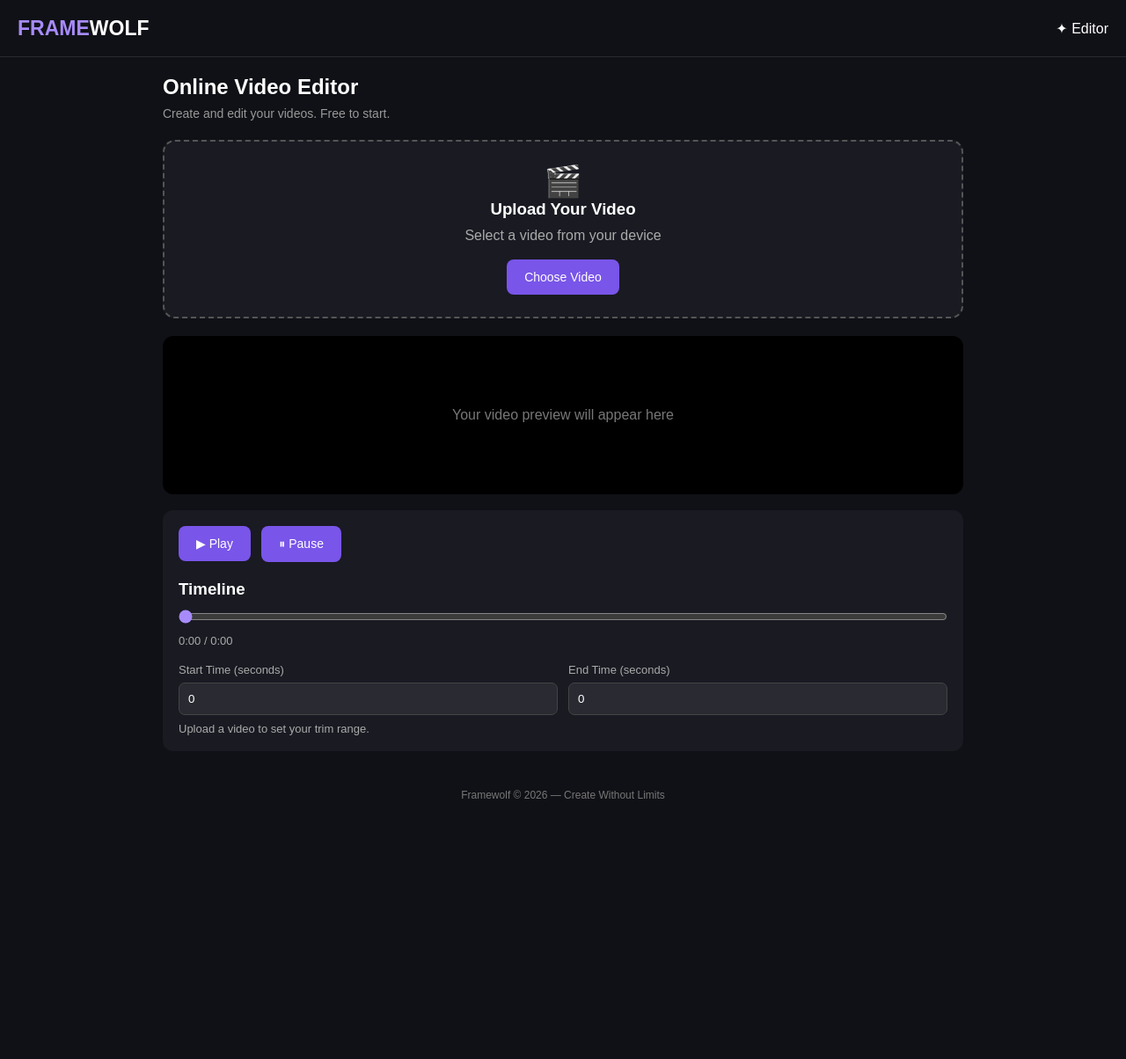
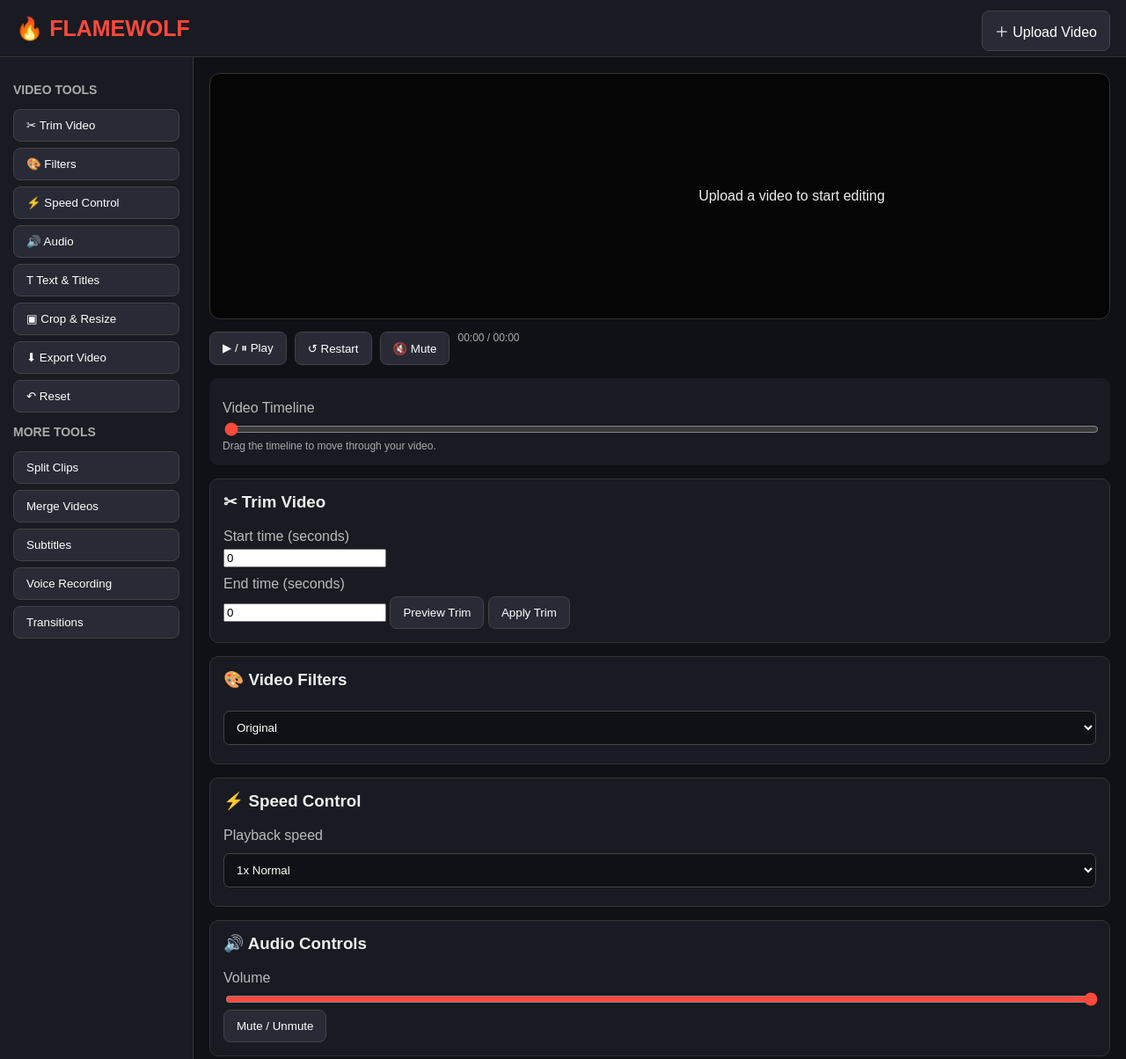
Before and after one commit to mtsujun5-boop/username.github.io-vidoora, a plain HTML site: page index.html in a window 1280 px wide. Shown: the top 1204 px of the page at 88% size. Before the commit the page ends 956 px from the top, so only its background shows below. Drawn offline with Linux system fonts and the light colour scheme.

Commit message:
Refactor index.html for Flamewolf Video Editor
Updated title and improved styling for the video editor interface. Added new features for video tools and controls.

```diff
--- a/index.html
+++ b/index.html
@@ -1,375 +1,299 @@
-
 <!DOCTYPE html>
 <html lang="en">
 <head>
 <meta charset="UTF-8">
 <meta name="viewport" content="width=device-width, initial-scale=1.0">
-<title>Framewolf - Video Editor</title>
-
+<title>Flamewolf Video Editor</title>
 <style>
-* {
-  box-sizing: border-box;
-  margin: 0;
-  padding: 0;
-}
-
-body {
-  background: #101116;
-  color: white;
-  font-family: Arial, sans-serif;
-}
-
-header {
-  height: 65px;
-  padding: 15px 20px;
-  display: flex;
-  justify-content: space-between;
-  align-items: center;
-  border-bottom: 1px solid #292a32;
-}
-
-.logo {
-  font-size: 23px;
-  font-weight: bold;
-  color: #a78bfa;
-}
-
-.logo span {
-  color: white;
-}
-
-main {
-  max-width: 950px;
-  margin: auto;
-  padding: 20px;
-}
-
-h2 {
-  margin-bottom: 8px;
-}
-
-.subtitle {
-  color: #999;
-  margin-bottom: 22px;
-  font-size: 14px;
-}
-
-.upload {
-  border: 2px dashed #555;
-  border-radius: 14px;
-  padding: 25px 15px;
-  text-align: center;
-  background: #191a22;
-  margin-bottom: 20px;
-}
-
-.upload p {
-  color: #aaa;
-  margin: 10px 0;
-}
-
-button, .upload-label {
-  background: #7955e9;
-  color: white;
-  padding: 12px 20px;
-  border: none;
-  border-radius: 8px;
-  cursor: pointer;
-  font-size: 14px;
-}
-
-.upload-label {
-  display: inline-block;
-  margin-top: 8px;
-}
-
-input[type="file"] {
-  display: none;
-}
-
-.preview {
-  background: black;
-  border-radius: 12px;
-  overflow: hidden;
-  margin-bottom: 18px;
-  min-height: 180px;
-  display: flex;
-  align-items: center;
-  justify-content: center;
-}
-
-video {
-  width: 100%;
-  max-height: 430px;
-  display: none;
-}
-
-.placeholder {
-  color: #777;
-  padding: 60px 10px;
-  text-align: center;
-}
-
-.controls {
-  background: #191a22;
-  padding: 18px;
-  border-radius: 12px;
-  margin-bottom: 18px;
-}
-
-.controls button {
-  margin-right: 8px;
-}
-
-.timeline {
-  margin-top: 20px;
-}
-
-.timeline input {
-  width: 100%;
-  accent-color: #a78bfa;
-  margin-top: 12px;
-}
-
-.trim {
-  display: flex;
-  gap: 12px;
-  margin-top: 18px;
-}
-
-.trim div {
-  flex: 1;
-}
-
-.trim label {
-  display: block;
-  color: #aaa;
-  font-size: 13px;
-  margin-bottom: 7px;
-}
-
-.trim input {
-  width: 100%;
-  padding: 10px;
-  background: #292a32;
-  color: white;
-  border: 1px solid #444;
-  border-radius: 7px;
-}
-
-.time {
-  color: #aaa;
-  font-size: 13px;
-  margin-top: 8px;
-}
-
-footer {
-  text-align: center;
-  color: #777;
-  padding: 25px;
-  font-size: 12px;
-}
-
-@media(max-width: 500px) {
-  main {
-    padding: 14px;
-  }
-  .trim {
-    flex-direction: column;
-  }
+*{box-sizing:border-box}
+body{margin:0;background:#101116;color:#eee;font-family:Arial,sans-serif}
+header{height:65px;background:#191a22;border-bottom:1px solid #333;display:flex;align-items:center;justify-content:space-between;padding:0 18px}
+.logo{font-size:25px;font-weight:bold;color:#ff493b}
+button,.upload{background:#282a35;color:white;border:1px solid #444;padding:10px 14px;border-radius:8px;cursor:pointer}
+button:hover,.upload:hover{background:#414451}
+main{display:grid;grid-template-columns:220px 1fr;min-height:calc(100vh - 65px)}
+aside{background:#191a22;padding:15px;border-right:1px solid #333}
+aside h3{font-size:14px;color:#aaa}
+.tool{display:block;width:100%;text-align:left;margin:7px 0}
+.workspace{padding:18px;min-width:0}
+.preview{background:#050505;border:1px solid #333;border-radius:12px;min-height:280px;display:flex;align-items:center;justify-content:center;position:relative;overflow:hidden}
+video{max-width:100%;max-height:55vh}
+#overlay{position:absolute;color:white;font-size:25px;font-weight:bold;text-shadow:2px 2px 5px black;pointer-events:none}
+.controls{display:flex;flex-wrap:wrap;gap:9px;margin:14px 0}
+.panel{background:#191a22;border:1px solid #333;border-radius:10px;padding:15px;margin-top:15px}
+.panel h3{margin-top:0}
+input[type=range]{width:100%;accent-color:#ff493b}
+input[type=text],select{background:#101116;color:white;border:1px solid #444;border-radius:7px;padding:10px;width:100%;margin:6px 0}
+label{display:block;color:#bbb;margin:10px 0 5px}
+.timeline{background:#191a22;padding:15px;border-radius:10px;margin-top:15px}
+.small{font-size:12px;color:#aaa}
+#status{color:#ffb35c;font-size:13px}
+@media(max-width:650px){
+main{grid-template-columns:1fr}
+aside{display:grid;grid-template-columns:repeat(2,1fr);gap:5px}
+aside h3{grid-column:1/-1}
+.tool{margin:2px 0;font-size:12px;padding:9px}
+.workspace{padding:10px}
+.preview{min-height:220px}
 }
 </style>
 </head>
-
 <body>
-
 <header>
-  <div class="logo">FRAME<span>WOLF</span></div>
-  <div>✦ Editor</div>
+  <div class="logo">🔥 FLAMEWOLF</div>
+  <label class="upload">＋ Upload Video
+    <input id="file" type="file" accept="video/*" hidden>
+  </label>
 </header>
 
 <main>
+<aside>
+<h3>VIDEO TOOLS</h3>
+<button class="tool" onclick="showPanel('trim')">✂ Trim Video</button>
+<button class="tool" onclick="showPanel('filters')">🎨 Filters</button>
+<button class="tool" onclick="showPanel('speed')">⚡ Speed Control</button>
+<button class="tool" onclick="showPanel('audio')">🔊 Audio</button>
+<button class="tool" onclick="showPanel('text')">T Text & Titles</button>
+<button class="tool" onclick="showPanel('crop')">▣ Crop & Resize</button>
+<button class="tool" onclick="showPanel('export')">⬇ Export Video</button>
+<button class="tool" onclick="resetAll()">↶ Reset</button>
+<h3>MORE TOOLS</h3>
+<button class="tool" onclick="comingSoon('Split')">Split Clips</button>
+<button class="tool" onclick="comingSoon('Merge')">Merge Videos</button>
+<button class="tool" onclick="comingSoon('Subtitles')">Subtitles</button>
+<button class="tool" onclick="comingSoon('Voice Recording')">Voice Recording</button>
+<button class="tool" onclick="comingSoon('Transitions')">Transitions</button>
+</aside>
 
-<h2>Online Video Editor</h2>
-<p class="subtitle">
-Create and edit your videos. Free to start.
-</p>
-
-<div class="upload">
-  <div style="font-size:35px">🎬</div>
-  <h3>Upload Your Video</h3>
-  <p>Select a video from your device</p>
-
-  <label class="upload-label" for="file">
-    Choose Video
-  </label>
-
-  <input type="file" id="file" accept="video/*">
-</div>
-
-<div class="preview">
-  <div class="placeholder" id="placeholder">
-    Your video preview will appear here
-  </div>
-  <video id="video" controls playsinline></video>
+<section class="workspace">
+<div class="preview" id="preview">
+  <video id="video" playsinline></video>
+  <div id="overlay"></div>
+  <div id="placeholder">Upload a video to start editing</div>
 </div>
 
 <div class="controls">
-
-  <button id="play">▶ Play</button>
-  <button id="pause">⏸ Pause</button>
+<button onclick="togglePlay()">▶ / ⏸ Play</button>
+<button onclick="video.currentTime=0">↺ Restart</button>
+<button onclick="video.muted=!video.muted">🔇 Mute</button>
+<span id="time" class="small">00:00 / 00:00</span>
+</div>
 
 <div class="timeline">
-
-    <h3>Timeline</h3>
-
-    <input
-      type="range"
-      id="seek"
-      min="0"
-      max="100"
-      value="0"
-    >
-
-    <div class="time">
-      <span id="current">0:00</span>
-      /
-      <span id="duration">0:00</span>
+<label>Video Timeline</label>
+<input id="seek" type="range" min="0" max="100" value="0">
+<div class="small">Drag the timeline to move through your video.</div>
 </div>
 
+<div class="panel" id="trim">
+<h3>✂ Trim Video</h3>
+<label>Start time (seconds)</label>
+<input id="start" type="number" min="0" value="0">
+<label>End time (seconds)</label>
+<input id="end" type="number" min="0" value="0">
+<button onclick="previewTrim()">Preview Trim</button>
+<button onclick="applyTrim()">Apply Trim</button>
 </div>
 
-  <div class="trim">
-
-    <div>
-      <label>Start Time (seconds)</label>
-      <input type="number" id="start" min="0" value="0">
+<div class="panel" id="filters">
+<h3>🎨 Video Filters</h3>
+<select id="filter" onchange="applyFilter()">
+<option value="none">Original</option>
+<option value="grayscale(1)">Black & White</option>
+<option value="sepia(1)">Vintage</option>
+<option value="contrast(1.4) saturate(1.3)">Cinematic</option>
+<option value="brightness(1.2) saturate(1.3)">Bright</option>
+<option value="saturate(1.8)">Vibrant</option>
+<option value="contrast(1.5)">High Contrast</option>
+<option value="sepia(.35) saturate(1.4)">Warm Tone</option>
+<option value="hue-rotate(180deg)">Cool Tone</option>
+<option value="blur(1px)">Soft Focus</option>
+</select>
 </div>
 
-    <div>
-      <label>End Time (seconds)</label>
-      <input type="number" id="end" min="0" value="0">
+<div class="panel" id="speed">
+<h3>⚡ Speed Control</h3>
+<label>Playback speed</label>
+<select id="speedValue" onchange="setSpeed()">
+<option value=".25">0.25x</option>
+<option value=".5">0.5x</option>
+<option value=".75">0.75x</option>
+<option value="1" selected>1x Normal</option>
+<option value="1.5">1.5x</option>
+<option value="2">2x</option>
+</select>
 </div>
 
+<div class="panel" id="audio">
+<h3>🔊 Audio Controls</h3>
+<label>Volume</label>
+<input id="volume" type="range" min="0" max="1" step=".05" value="1" oninput="video.volume=this.value">
+<button onclick="video.muted=!video.muted">Mute / Unmute</button>
 </div>
 
-  <p class="time" id="trimInfo">
-    Upload a video to set your trim range.
-  </p>
-
+<div class="panel" id="text">
+<h3>T Text & Titles</h3>
+<input id="titleText" type="text" placeholder="Write your video title">
+<button onclick="addText()">Add Text</button>
+<button onclick="removeText()">Remove Text</button>
 </div>
 
-<footer>
-  Framewolf © 2026 — Create Without Limits
-</footer>
+<div class="panel" id="crop">
+<h3>▣ Preview Size</h3>
+<select id="ratio" onchange="setRatio()">
+<option value="16 / 9">16:9 Landscape</option>
+<option value="9 / 16">9:16 Portrait</option>
+<option value="1 / 1">1:1 Square</option>
+<option value="4 / 3">4:3</option>
+</select>
+<p class="small">This changes the preview frame, not the exported video's actual dimensions.</p>
+</div>
 
+<div class="panel" id="export">
+<h3>⬇ Export Video</h3>
+<p class="small">Record the edited video in real time using your browser.</p>
+<button onclick="exportVideo()">Start Export</button>
+<p id="status">Upload a video first.</p>
+</div>
+</section>
 </main>
 
 <script>
-const file = document.getElementById("file");
-const video = document.getElementById("video");
-const placeholder = document.getElementById("placeholder");
+const video=document.getElementById('video');
+const file=document.getElementById('file');
+const seek=document.getElementById('seek');
+const timeLabel=document.getElementById('time');
+const placeholder=document.getElementById('placeholder');
+let videoURL=null;
+let trimTimer=null;
+let recorder=null;
+let chunks=[];
 
-const play = document.getElementById("play");
-const pause = document.getElementById("pause");
+file.addEventListener('change',()=>{
+ const f=file.files[0];
+ if(!f)return;
+ if(videoURL)URL.revokeObjectURL(videoURL);
+ videoURL=URL.createObjectURL(f);
+ video.src=videoURL;
+ video.load();
+ placeholder.style.display='none';
+ document.getElementById('status').textContent='Video ready.';
+});
 
-const seek = document.getElementById("seek");
-const current = document.getElementById("current");
-const duration = document.getElementById("duration");
+video.addEventListener('loadedmetadata',()=>{
+ document.getElementById('end').value=video.duration.toFixed(2);
+ updateTime();
+});
+video.addEventListener('timeupdate',()=>{
+ if(video.duration){
+ seek.value=(video.currentTime/video.duration)*100;
+ updateTime();
+ }
+ if(trimTimer!==null && video.currentTime>=trimTimer){
+ video.pause();
+ trimTimer=null;
+ }
+});
+seek.addEventListener('input',()=>{
+ if(video.duration)video.currentTime=(seek.value/100)*video.duration;
+});
 
-const start = document.getElementById("start");
-const end = document.getElementById("end");
-const trimInfo = document.getElementById("trimInfo");
-
-let videoURL = null;
-
-function formatTime(seconds) {
-  if (!Number.isFinite(seconds)) return "0:00";
-
-  const mins = Math.floor(seconds / 60);
-  const secs = Math.floor(seconds % 60);
-
-  return mins + ":" + String(secs).padStart(2, "0");
+function updateTime(){
+ timeLabel.textContent=format(video.currentTime)+' / '+format(video.duration||0);
+}
+function format(s){
+ if(!isFinite(s))return '00:00';
+ return String(Math.floor(s/60)).padStart(2,'0')+':'+String(Math.floor(s%60)).padStart(2,'0');
+}
+function togglePlay(){
+ if(!video.src)return alert('Please upload a video first.');
+ if(video.paused)video.play();else video.pause();
+}
+function showPanel(id){
+ document.getElementById(id).scrollIntoView({behavior:'smooth'});
+}
+function previewTrim(){
+ if(!video.src)return alert('Upload a video first.');
+ const s=Number(document.getElementById('start').value);
+ const e=Number(document.getElementById('end').value);
+ if(s<0||e<=s||e>video.duration)return alert('Enter valid start and end times.');
+ video.currentTime=s;
+ trimTimer=e;
+ video.play();
+}
+function applyTrim(){
+ previewTrim();
+}
+function applyFilter(){
+ video.style.filter=document.getElementById('filter').value;
+}
+function setSpeed(){
+ video.playbackRate=Number(document.getElementById('speedValue').value);
+}
+function addText(){
+ document.getElementById('overlay').textContent=document.getElementById('titleText').value;
+}
+function removeText(){
+ document.getElementById('overlay').textContent='';
+}
+function setRatio(){
+ document.getElementById('preview').style.aspectRatio=document.getElementById('ratio').value;
+}
+function resetAll(){
+ video.pause();
+ video.currentTime=0;
+ video.playbackRate=1;
+ video.volume=1;
+ video.muted=false;
+ video.style.filter='none';
+ document.getElementById('filter').value='none';
+ document.getElementById('speedValue').value='1';
+ document.getElementById('volume').value='1';
+ removeText();
+ trimTimer=null;
+}
+function comingSoon(name){
+ alert(name+' tool is planned for a future update.');
 }
 
-file.addEventListener("change", () => {
-  const selected = file.files[0];
-
-  if (!selected) return;
-
-  if (videoURL) {
-    URL.revokeObjectURL(videoURL);
+async function exportVideo(){
+ if(!video.src)return alert('Upload a video first.');
+ if(!video.captureStream && !video.mozCaptureStream){
+ return alert('Your browser does not support video recording export.');
  }
-
-  videoURL = URL.createObjectURL(selected);
-
-  video.src = videoURL;
-  video.style.display = "block";
-  placeholder.style.display = "none";
-
-  video.load();
+ const stream=(video.captureStream||video.mozCaptureStream).call(video);
+ const types=['video/webm;codecs=vp9','video/webm;codecs=vp8','video/webm'];
+ const mime=types.find(t=>MediaRecorder.isTypeSupported(t));
+ if(!mime)return alert('Recording format is not supported in this browser.');
+ chunks=[];
+ try{
+ recorder=new MediaRecorder(stream,{mimeType:mime});
+ recorder.ondataavailable=e=>{if(e.data.size)chunks.push(e.data)};
+ recorder.onstop=()=>{
+  const blob=new Blob(chunks,{type:mime});
+  const url=URL.createObjectURL(blob);
+  const a=document.createElement('a');
+  a.href=url;
+  a.download='flamewolf-video.webm';
+  a.click();
+  setTimeout(()=>URL.revokeObjectURL(url),2000);
+  document.getElementById('status').textContent='Export finished. File downloaded.';
+ };
+ recorder.start();
+ video.currentTime=Number(document.getElementById('start').value)||0;
+ trimTimer=Number(document.getElementById('end').value)||video.duration;
+ document.getElementById('status').textContent='Recording export... Keep this tab open.';
+ await video.play();
+ }catch(err){
+ document.getElementById('status').textContent='Export failed: '+err.message;
+ }
+}
+video.addEventListener('pause',()=>{
+ if(recorder && recorder.state==='recording'){
+  recorder.stop();
+  trimTimer=null;
+ }
 });
-
-video.addEventListener("loadedmetadata", () => {
-  seek.max = video.duration;
-
-  duration.textContent = formatTime(video.duration);
-
-  start.value = 0;
-  end.value = video.duration.toFixed(1);
-
-  start.max = video.duration;
-  end.max = video.duration;
-
-  trimInfo.textContent =
-    "Selected range: 0 to " +
-    video.duration.toFixed(1) + " seconds";
-});
-
-play.addEventListener("click", () => {
-  video.play();
-});
-
-pause.addEventListener("click", () => {
-  video.pause();
-});
-
-video.addEventListener("timeupdate", () => {
-  seek.value = video.currentTime;
-  current.textContent = formatTime(video.currentTime);
-});
-
-seek.addEventListener("input", () => {
-  video.currentTime = Number(seek.value);
-});
-
-function updateTrim() {
-  if (!Number.isFinite(video.duration)) return;
-
-  let from = Number(start.value);
-  let to = Number(end.value);
-
-  from = Math.max(0, Math.min(from, video.duration));
-  to = Math.max(0, Math.min(to, video.duration));
-
-  if (from > to) {
-    to = from;
-    end.value = to;
-  }
-
-  start.value = from;
-  end.value = to;
-
-  trimInfo.textContent =
-    "Selected range: " +
-    from.toFixed(1) + " to " +
-    to.toFixed(1) + " seconds";
-}
-
-start.addEventListener("change", updateTrim);
-end.addEventListener("change", updateTrim);
-
 </script>
-
 </body>
 </html>
```
Lines whose indentation alone changed are shown as unchanged.
